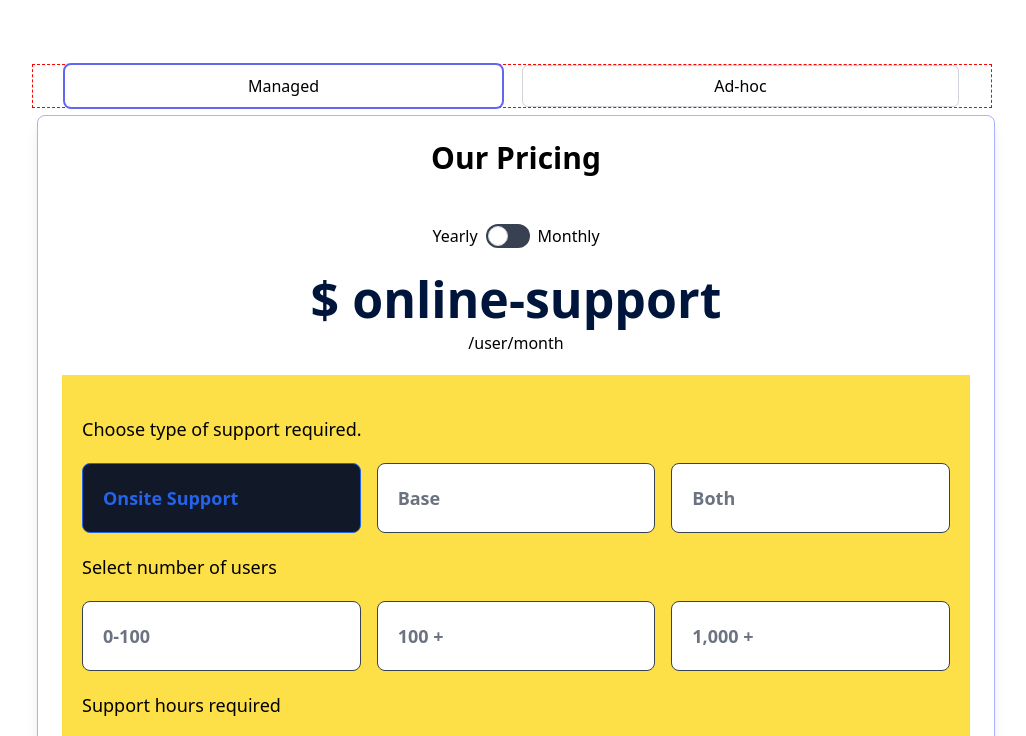
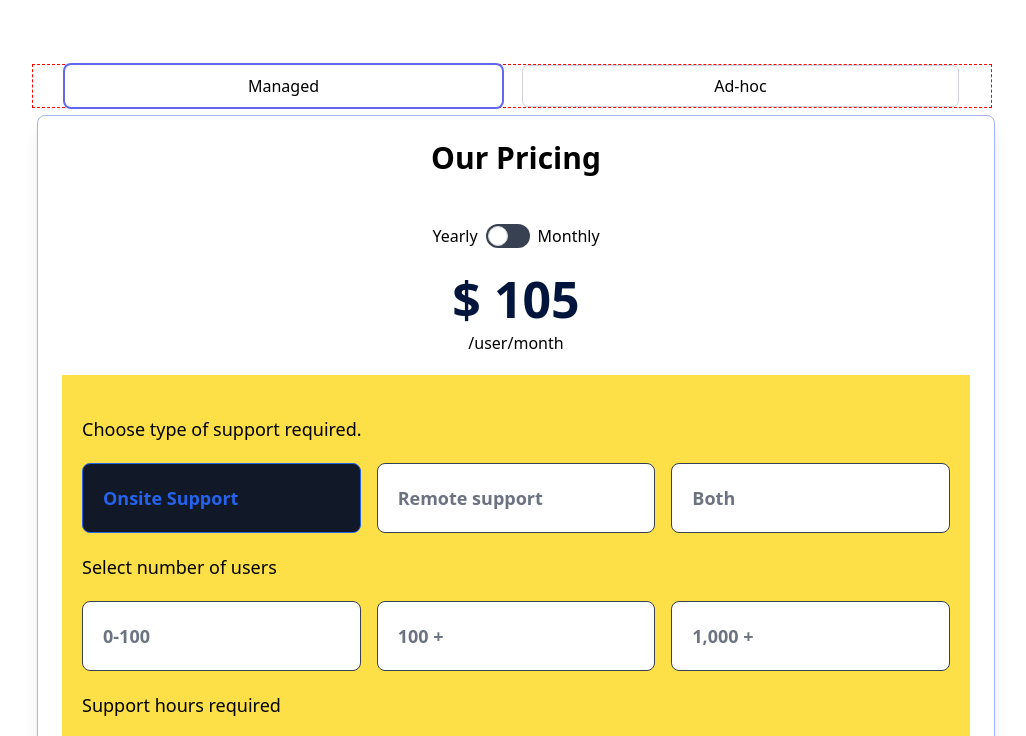
Before and after one commit to Igor2122/price-config-test, a website built with Parcel: page index.html in a window 1280 px wide. Both pictures are taken after a click on the label "Onsite Support". Shown: the top 736 px of the page, without its empty margins (128-1154 px from the left). Built offline with nearby package versions, Linux system fonts and the light colour scheme.

Commit message:
feat [yearly-toggle]: calculate percentage st-1

```diff
--- a/index.html
+++ b/index.html
@@ -88,18 +88,18 @@
                   <h3 class="my-5 text-lg font-medium text-black-900">
                     Choose type of support required.
                   </h3>
-                  <ul class="grid w-full gap-4 md:grid-cols-3">
+                  <ul class="grid w-full gap-4 md:grid-cols-3" id="onsite-support-container">
                     <li>
                       <input
                         type="radio"
-                        id="online-support"
+                        id="onsite-support"
                         name="support-type"
-                        value="online-support"
-                        class="hidden peer"
+                        value="onsite-support"
+                        class="hidden peer support-type"
                         required
                       />
                       <label
-                        for="online-support"
+                        for="onsite-support"
                         class="inline-flex items-center justify-between w-full p-5 text-gray-500 bg-white border border-gray-200 rounded-lg cursor-pointer hover:text-gray-300 border-gray-700 peer-checked:text-blue-500 peer-checked:border-blue-600 peer-checked:text-blue-600 hover:text-gray-100 hover:bg-gray-100 text-gray-400 bg-gray-600 hover:bg-gray-700 peer-checked:bg-gray-900"
                       >
                         <span class="text-lg font-semibold"
@@ -114,24 +114,24 @@
                         id="remote-support"
                         name="support-type"
                         value="remote-support"
-                        class="hidden peer"
+                        class="hidden peer support-type"
                       />
                       <label
                         for="remote-support"
                         class="inline-flex items-center justify-between w-full p-5 text-gray-500 bg-white border border-gray-200 rounded-lg cursor-pointer hover:text-gray-300 border-gray-700 peer-checked:text-blue-500 peer-checked:border-blue-600 peer-checked:text-blue-600 hover:text-gray-100 hover:bg-gray-100 text-gray-400 bg-gray-600 hover:bg-gray-700 peer-checked:bg-gray-900"
-                        ><span class="text-lg font-semibold">Base</span>
+                        ><span class="text-lg font-semibold">Remote support</span>
                       </label>
                     </li>
                     <li>
                       <input
                         type="radio"
-                        id="hosting-big"
+                        id="both"
                         name="support-type"
                         value="both-support"
-                        class="hidden peer"
+                        class="hidden peer support-type"
                       />
                       <label
-                        for="hosting-big"
+                        for="both"
                         class="inline-flex items-center justify-between w-full p-5 text-gray-500 bg-white border border-gray-200 rounded-lg cursor-pointer hover:text-gray-300 border-gray-700 peer-checked:text-blue-500 peer-checked:border-blue-600 peer-checked:text-blue-600 hover:text-gray-100 hover:bg-gray-100 text-gray-400 bg-gray-600 hover:bg-gray-700 peer-checked:bg-gray-900"
                       >
                         <span class="text-lg font-semibold">Both</span>
@@ -149,8 +149,7 @@
                         id="one-oneHundred"
                         name="number-of-users"
                         value="one-oneHundred"
-                        class="hidden peer"
-                        required
+                        class="hidden peer number-of-users"
                       />
                       <label
                         for="one-oneHundred"
@@ -165,7 +164,7 @@
                         id="hundred-plus"
                         name="number-of-users"
                         value="hundred-plus"
-                        class="hidden peer"
+                        class="hidden peer number-of-users"
                       />
                       <label
                         for="hundred-plus"
@@ -179,7 +178,7 @@
                         id="thousand-plus"
                         name="number-of-users"
                         value="thousand-plus"
-                        class="hidden peer"
+                        class="hidden peer number-of-users"
                       />
                       <label
                         for="thousand-plus"
--- a/js/main.js
+++ b/js/main.js
@@ -1,20 +1,41 @@
 (function toggleHandler() {
   window.addEventListener("load", function () {
-    const basePrice = 65;
+    function addPercentage(number, percentage) {
+      if (!percentage) return 0;
 
-    const priceMap = {
-      "online-support": 0.05,
-      "remote-support": 1,
-      "both-support": 0.08,
-      numberOfUsers: {
-        base: 1,
-        hundredPlus: 0.95,
+      return Math.floor(number * (percentage / 100));
+    }
+
+    function removePercentage(number, percentage) {
+      console.log(percentage, ": ===:percentage");
+      if (!percentage) return number;
+
+      return Math.floor(number * (percentage / 100));
+    }
+
+    const basePrice = 100;
+
+    const pricesMap = {
+      "support-type": {
+        "onsite-support": 5,
+        "remote-support": null,
+        "both-support": 8,
       },
-      responseTime: {
-        base: 1,
-        oneDay: 0.5,
-        eightHours: 1,
-        asap: 1.5,
+      "number-of-users": {
+        "one-oneHundred": 1,
+        "hundred-plus": 5,
+        "thousand-plus": 5,
+      },
+      support: {
+        "support-8-5": 1,
+        "support-24-5": 1,
+        "support-24-7": 1,
+      },
+      "respond-time": {
+        "3-5-days": 1,
+        "24-hours": 1,
+        "8-hours": 1,
+        asap: 1,
       },
     };
 
@@ -26,7 +47,36 @@
     priceVal.textContent = basePrice;
 
     function generatePrice(val) {
-      priceMap[val]
+      let supportPercentSelected = "remote-support";
+
+      const radioButtons = document.querySelectorAll(
+        'input[name="support-type"]'
+      );
+
+      radioButtons.forEach((radioButton) => {
+        if (radioButton.checked) {
+          supportPercentSelected = radioButton.value;
+        }
+      });
+
+      let supportPrice = addPercentage(
+        basePrice,
+        pricesMap["support-type"][supportPercentSelected]
+      );
+
+      console.log(supportPercentSelected, ": ===:supportPercentSelected");
+
+      console.log(supportPrice, ": ===:supportPrice");
+
+      // if (selectedRadio) {
+      //   console.log("A radio button is selected:", selectedRadio.value);
+      // } else {
+      //   console.log("No radio button is selected");
+      // }
+
+      let total = basePrice + supportPrice;
+
+      updatePrice(total);
     }
 
     function updatePrice(val) {
@@ -46,8 +96,10 @@
     });
 
     configPricing.addEventListener("change", (e) => {
-      updatePrice(e.target.value);
-      console.log(e.target.name, ": ===:e.target.name")
+      // console.log(e.target.name, ": ===:e.target.name");
+      // console.log(e.target.value, ": ===:e.target.value");
+
+      generatePrice(e.target.value);
     });
   });
 })();
```
